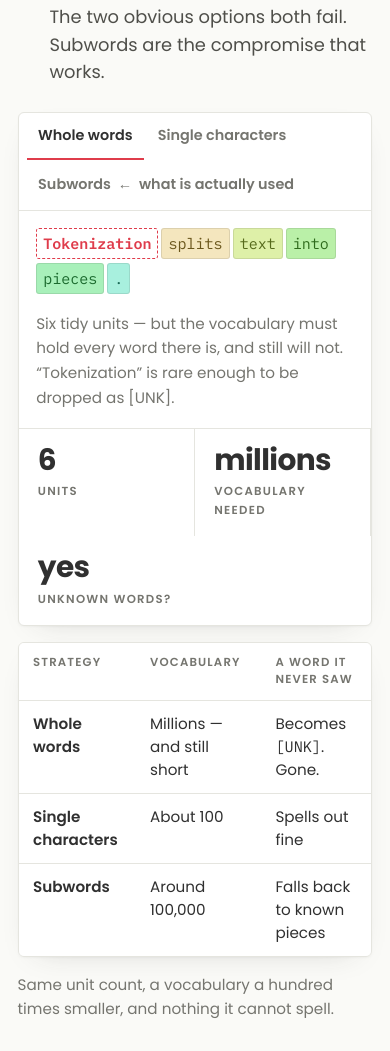
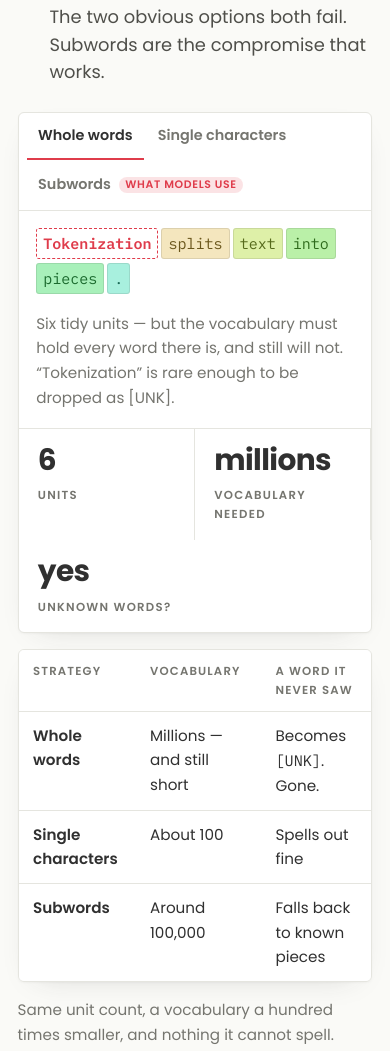
Before and after one commit to sl-techhub/ai-dojo-foundations-concepts, a plain HTML site: page where-words-break.html in a window 390 px wide. Shown: the part 923-1974 px from the top of the page. Drawn offline with Linux system fonts and the light colour scheme.

Commit message:
Declare the charset, and give the Subwords tab a badge instead of an arrow
The five animation pages were bare fragments: no doctype, no head, no
charset. Browsers fell back to Latin-1 and every multi-byte character
arrived mangled — the space dots in the token chips showed as "Â·", the
em dashes as "â€”". Each page is now a real document, charset first,
with a viewport meta so phones stop scaling it.

On the tokens page, the arrow pointing back at "Subwords" was carrying
the note "what is actually used" across a tab strip that reads left to
right. It is now a small uppercase badge on the tab itself, in the same
red the page uses for emphasis.

Co-Authored-By: Claude Opus 5 (1M context) <noreply@anthropic.com>

```diff
--- a/where-words-break.html
+++ b/where-words-break.html
@@ -1,3 +1,8 @@
+<!DOCTYPE html>
+<html lang="en">
+<head>
+<meta charset="utf-8">
+<meta name="viewport" content="width=device-width, initial-scale=1">
 <title>Where Words Break</title>
 <link rel="preconnect" href="https://fonts.googleapis.com">
 <link rel="preconnect" href="https://fonts.gstatic.com" crossorigin>
@@ -195,6 +200,10 @@ button:focus-visible,input:focus-visible,.tab:focus-visible{
 }
 .tab:hover{color:var(--ink)}
 .tab[aria-selected="true"]{color:var(--ink);border-bottom-color:var(--blade)}
+.tab{display:inline-flex;align-items:center;gap:.55em}
+.tab .tag{font-size:.68rem;font-weight:600;letter-spacing:.06em;text-transform:uppercase;
+  color:var(--blade);background:var(--blade-soft);border-radius:99px;padding:.28em .6em;
+  line-height:1;white-space:nowrap}
 
 table{width:100%;border-collapse:collapse;font-size:.95rem;min-width:520px}
 th,td{text-align:left;padding:.72rem .9rem;border-bottom:1px solid var(--line);vertical-align:top}
@@ -251,6 +260,8 @@ a:hover{text-decoration-color:var(--blade)}
   *{transition-duration:.01ms !important;animation-duration:.01ms !important}
 }
 </style>
+</head>
+<body>
 
 <div class="wrap">
   <nav class="topnav">
@@ -320,7 +331,7 @@ a:hover{text-decoration-color:var(--blade)}
       <div class="tabs" role="tablist" aria-label="Segmentation strategies">
         <button class="tab" role="tab" aria-selected="true" data-mode="word">Whole words</button>
         <button class="tab" role="tab" aria-selected="false" data-mode="char">Single characters</button>
-        <button class="tab" role="tab" aria-selected="false" data-mode="sub">Subwords &nbsp;←&nbsp; what is actually used</button>
+        <button class="tab" role="tab" aria-selected="false" data-mode="sub">Subwords<span class="tag">what models use</span></button>
       </div>
       <div class="panel-pad">
         <div class="chips" id="waysChips"></div>
@@ -839,3 +850,5 @@ function runTry(){
 tryInput.addEventListener("input", runTry);
 runTry();
 </script>
+</body>
+</html>
```
Also changed, not shown: a-set-of-keys.html (+9 -0 lines), look-it-up.html (+9 -0 lines), the-desk-fills-up.html (+9 -0 lines), who-holds-the-baton.html (+9 -0 lines).
